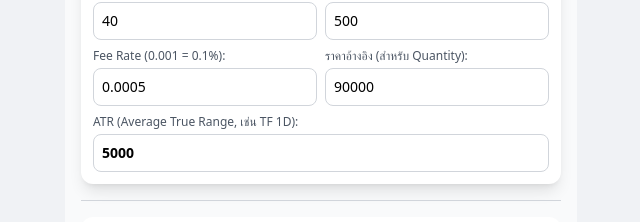
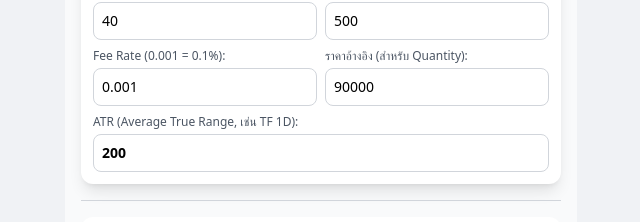
Before and after one commit to zneb076/grid-calc-app, a Vue app: page / in a window 1280 px wide. Shown: the part 493-715 px from the top of the page, without its empty margins (319-959 px from the left). Built offline with nearby package versions, Linux system fonts and the light colour scheme.

Commit message:
add ATR Calc

```diff
--- a/src/components/GridProfitCalculator.vue
+++ b/src/components/GridProfitCalculator.vue
@@ -19,9 +19,9 @@ const priceUpper = ref(getInitialValue("priceUpper", 130000));
 const priceLower = ref(getInitialValue("priceLower", 90000));
 const gridCount = ref(getInitialValue("gridCount", 40));
 const capital = ref(getInitialValue("capital", 500));
-const feeRate = ref(getInitialValue("feeRate", 0.0005));
+const feeRate = ref(getInitialValue("feeRate", 0.001));
 const currentPrice = ref(getInitialValue("currentPrice", 90000));
-const atrValue = ref(getInitialValue("atrValue", 5000));
+const atrValue = ref(getInitialValue("atrValue", 200));
 
 // ---------------------------------
 // 2. Watcher สำหรับบันทึกค่าลง Local Storage
```
